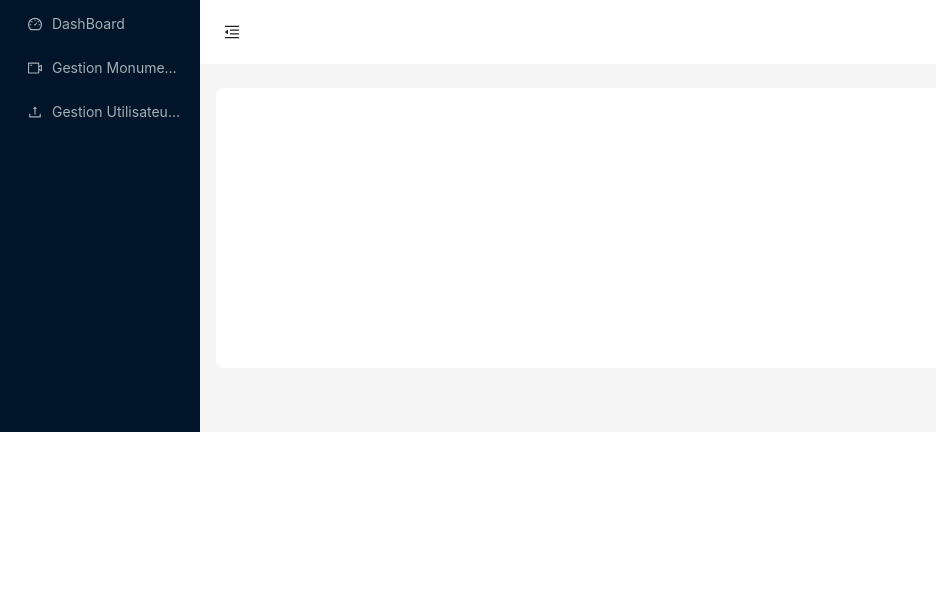
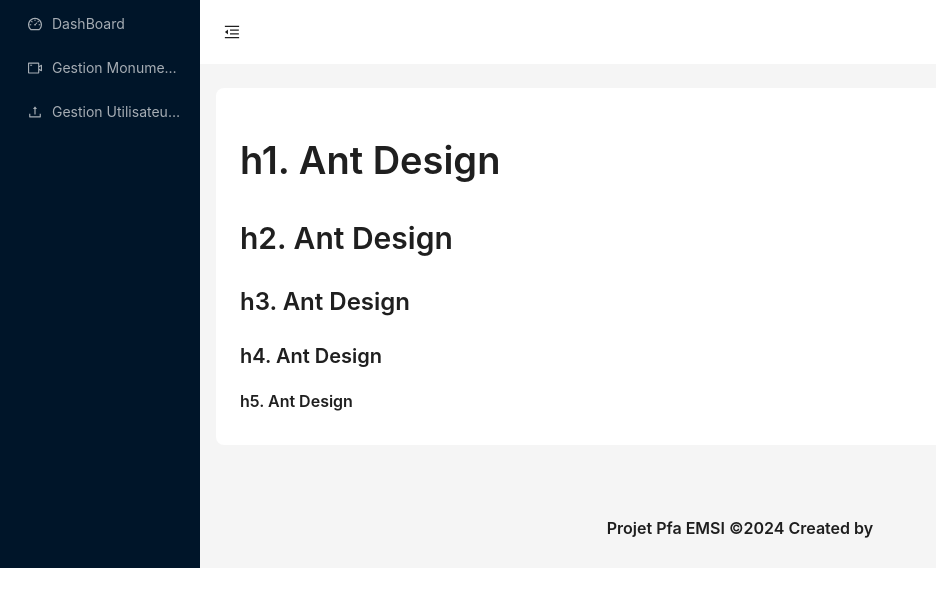
Before and after one commit to travolta11/projet-pfa, a React (Create React App) app in the folder app_front/: page /monument/ajouterM in a window 1280 px wide. Shown: the top 606 px of the page, without its empty margins (0-936 px from the left). Built offline with nearby package versions, Linux system fonts and the light colour scheme.

Commit message:
setup add modify monument routes

```diff
--- a/app_front/src/AppComponents/index.js
+++ b/app_front/src/AppComponents/index.js
@@ -99,6 +99,7 @@
 
         }}
       >
+        <Typography.Title level={5}>     Projet Pfa EMSI ©2024 Created by </Typography.Title>
 
 
       </Footer>
--- a/app_front/src/AppRoutes/index.js
+++ b/app_front/src/AppRoutes/index.js
@@ -1,9 +1,10 @@
-import { BrowserRouter, Route, Routes ,useLocation} from "react-router-dom";
+import { BrowserRouter, Route, Routes ,useLocation,useParams} from "react-router-dom";
 import DashBoard from "../Pages/DashBoard";
 import { AnimatePresence } from 'framer-motion';
-import { useParams } from 'react-router-dom';
 import Monument from "../Pages/Monument";
 import Utilisateur from "../Pages/Utilisateur";
+import AjouterM from "../Pages/Monument/ajouterMonument";
+import ModifierM from "../Pages/Monument/modifierMonument";
 
 function AppRoutes(){
 
@@ -15,7 +16,13 @@
         <Routes >
           {/* Dashbaord*/}
           <Route path="/" element={<DashBoard />}></Route>
+
+          {/* Monument*/}
           <Route path="/monument" element={<Monument />}></Route>
+          <Route path="/monument/ajouterM" element={<AjouterM/>}></Route>
+          <Route path="/monument/modifierM" element={<ModifierM />}></Route>
+
+          {/* Utilisateur*/}
           <Route path="/utilisateur" element={<Utilisateur />}></Route>
           </Routes>
         </AnimatePresence>
--- /dev/null
+++ b/app_front/src/Pages/Monument/ajouterMonument/index.js
@@ -0,0 +1,13 @@
+import React from 'react';
+import { Typography } from 'antd';
+const { Title } = Typography;
+const AjouterM = () => (
+  <>
+    <Title>h1. Ant Design</Title>
+    <Title level={2}>h2. Ant Design</Title>
+    <Title level={3}>h3. Ant Design</Title>
+    <Title level={4}>h4. Ant Design</Title>
+    <Title level={5}>h5. Ant Design</Title>
+  </>
+);
+export default AjouterM;
--- /dev/null
+++ b/app_front/src/Pages/Monument/modifierMonument/index.js
@@ -0,0 +1,13 @@
+import React from 'react';
+import { Typography } from 'antd';
+const { Title } = Typography;
+const ModifierM = () => (
+  <>
+    <Title>h1. Ant Design</Title>
+    <Title level={2}>h2. Ant Design</Title>
+    <Title level={3}>h3. Ant Design</Title>
+    <Title level={4}>h4. Ant Design</Title>
+    <Title level={5}>h5. Ant Design</Title>
+  </>
+);
+export default ModifierM;
```
